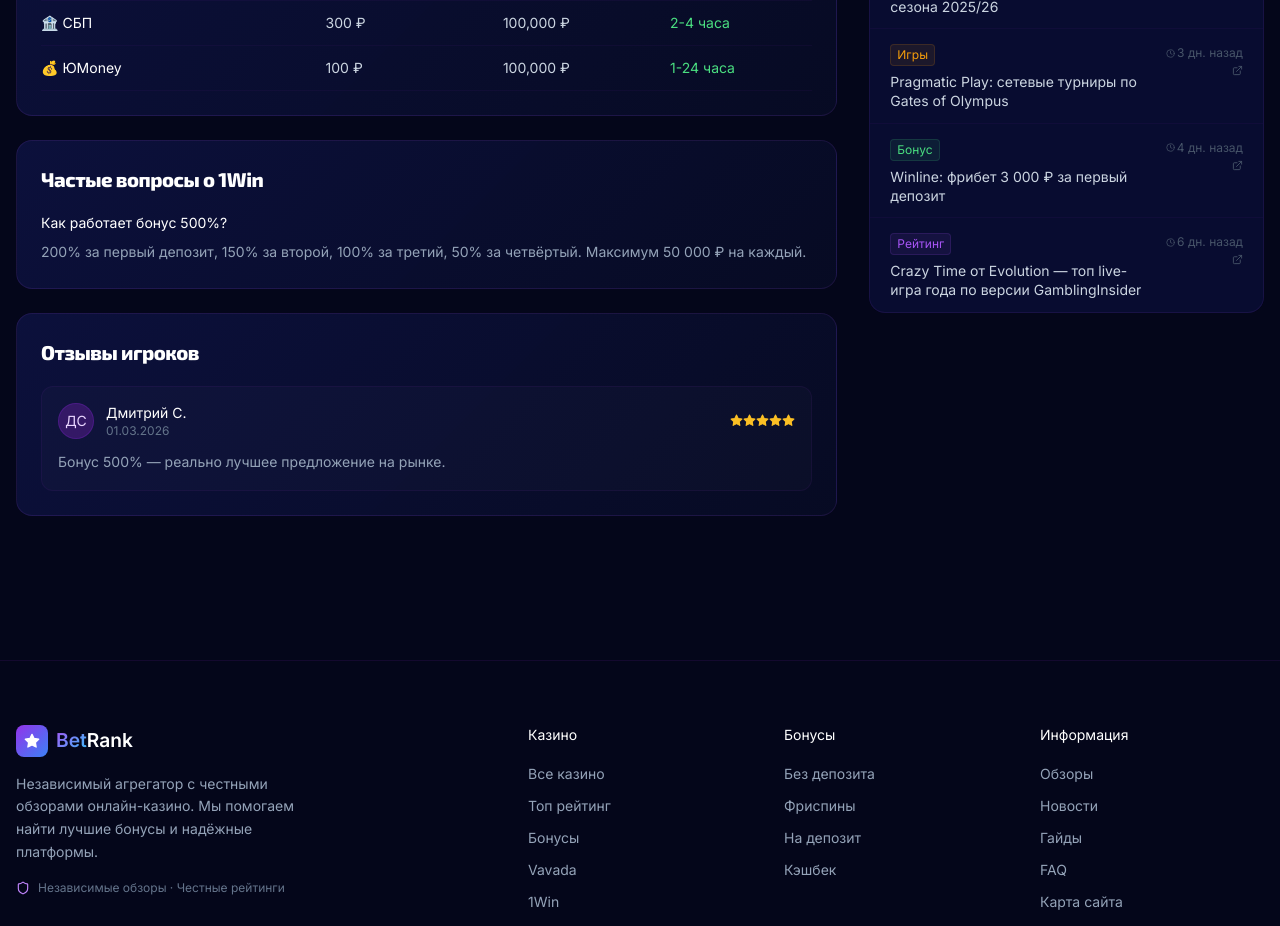
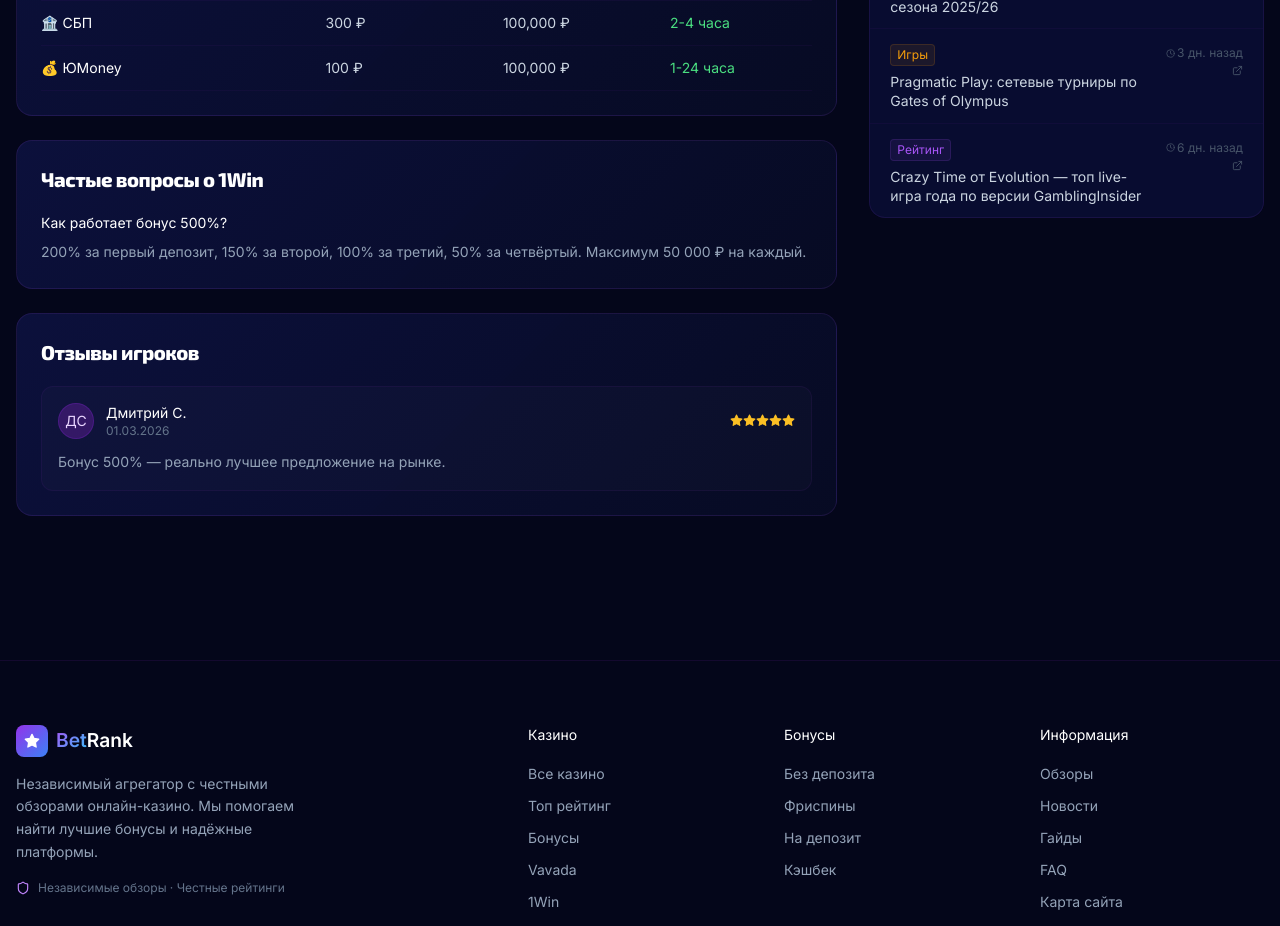
Before and after one commit to yuuuik/BetRank, a Next.js app: page /review/1win in a window 1280 px wide. Shown: the part 1800-2726 px from the top of the page. Built offline with nearby package versions, Linux system fonts and the light colour scheme.

Commit message:
Удалить новость Winline из виджета новостей

```diff
--- a/components/widgets/NewsWidget.tsx
+++ b/components/widgets/NewsWidget.tsx
@@ -22,13 +22,6 @@
     tag: 'Игры',
     tagColor: '#f59e0b',
     sourceUrl: 'https://www.pragmaticplay.com/en/games/gates-of-olympus/',
-  },
-  {
-    title: 'Winline: фрибет 3 000 ₽ за первый депозит',
-    date: '2026-03-07',
-    tag: 'Бонус',
-    tagColor: '#4ade80',
-    sourceUrl: 'https://www.winline.ru/bonus/',
   },
   {
     title: 'Crazy Time от Evolution — топ live-игра года по версии GamblingInsider',
```
